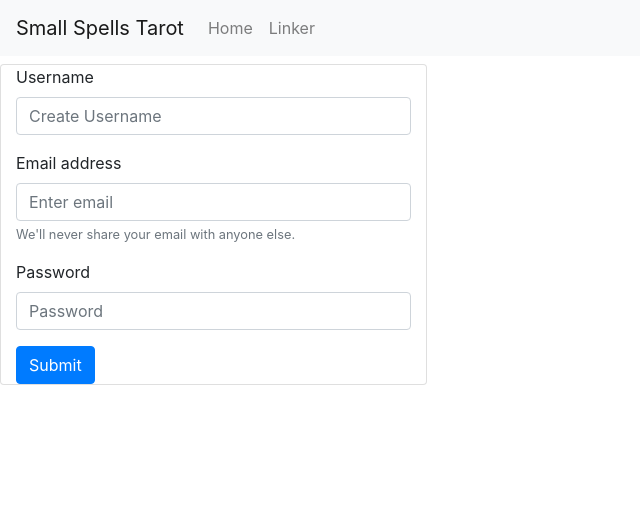
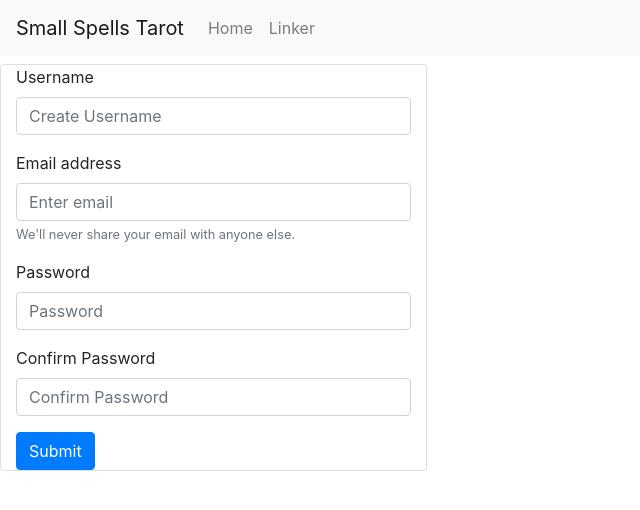
Before and after one commit to LeahESc/tarot-frontend, a React (Create React App) app: page / in a window 1280 px wide. Shown: the top 510 px of the page, without its empty margins (0-640 px from the left). Built offline with nearby package versions, Linux system fonts and the light colour scheme.

Commit message:
introductes submitUserInfo function;

```diff
--- a/src/components/Registration/RegistrationForm.js
+++ b/src/components/Registration/RegistrationForm.js
@@ -6,7 +6,9 @@ const RegistrationForm = (props) => {
     const[state, setState] = useState({
         username: '',
         email: '',
-        password: ''
+        password: '',
+        confirmPassword: '',
+        errors: ''
     })
 
     const handleChange = (e) => {
@@ -17,6 +19,17 @@ const RegistrationForm = (props) => {
         }))
     }
 
+    const handleSubmit = (e) => {
+        if(state.password === state.confirmPassword){
+            submitUserInfo()
+        } else {
+            props.showError('Passwords do not match')
+        }
+    }
+
+    const submitUserInfo = () => {
+
+    }
 
     return (
         <div className="card col-12 col-lg-4 login-card mt-2 hv-center">
@@ -53,6 +66,16 @@ const RegistrationForm = (props) => {
                         onChange = {handleChange}/>
                 </Form.Group>
 
+                <Form.Group>
+                    <Form.Label>Confirm Password</Form.Label>
+                    <Form.Control
+                        type="confirmPassword"
+                        id="confirmPassword"
+                        name="confirmPassword"
+                        placeholder="Confirm Password"
+                        onChange = {handleChange}/>
+                </Form.Group>
+
                 <Button variant="primary" type="submit">
                     Submit
                 </Button>
```
